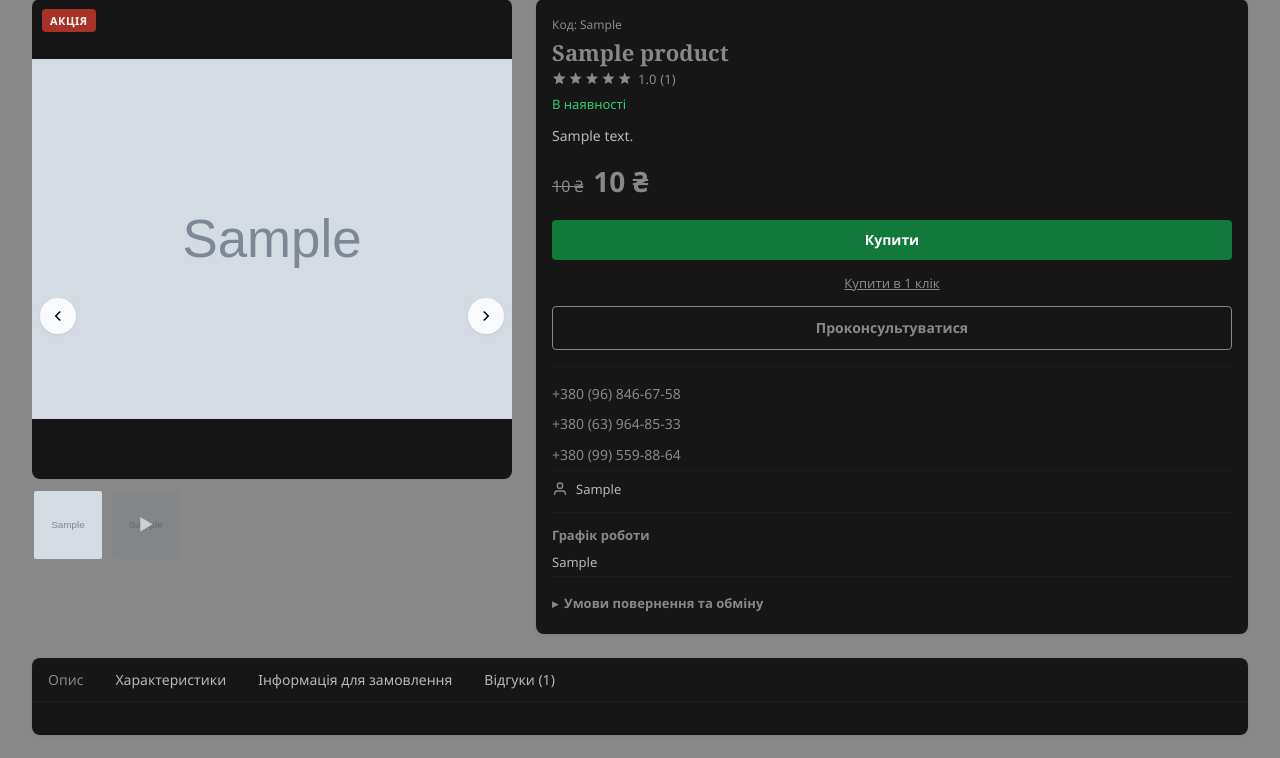
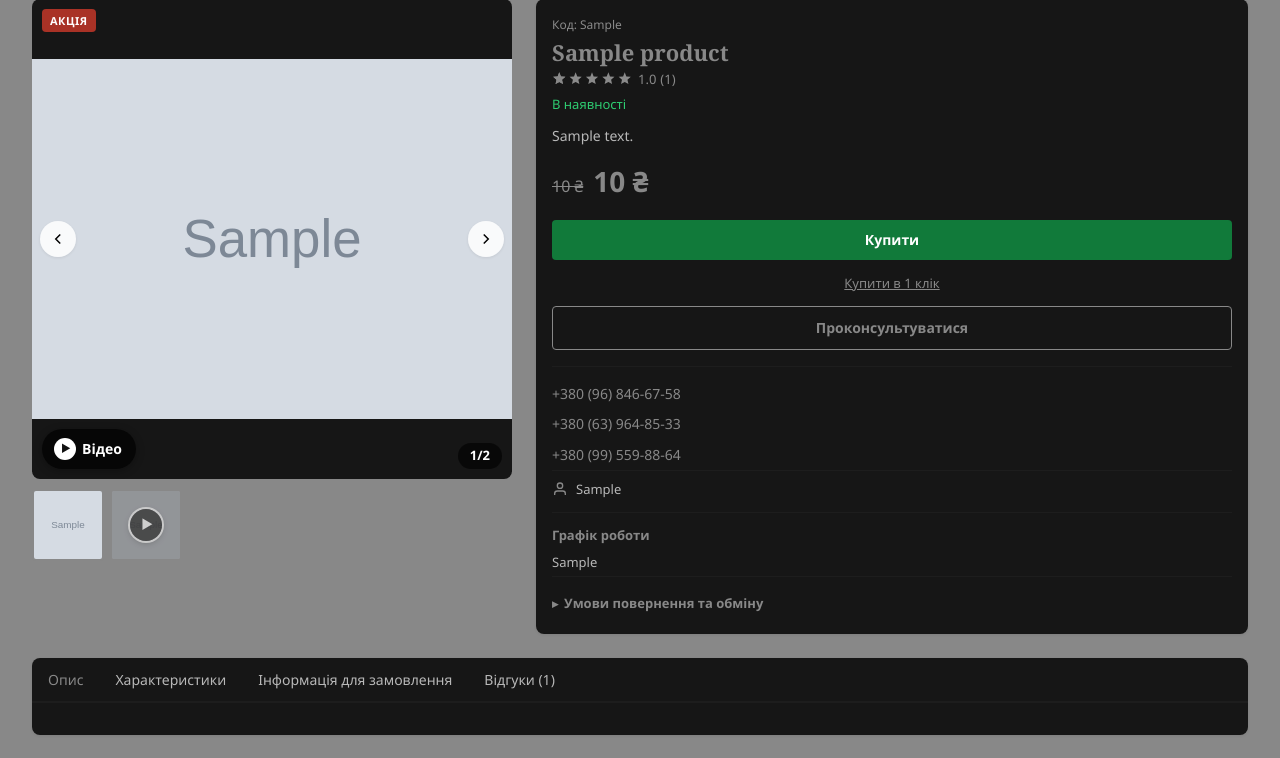
Before and after one commit to BonisOleg/books, a Django app: page /catalog/product/sample/ in a window 1280 px wide. Shown: the part 193-951 px from the top of the page. Run offline with Django 5.2, Linux system fonts and the light colour scheme; data comes from the database, SQL or seed files in the repository; tables that the repository leaves empty hold one stand-in row (values such as "Sample post"); grey boxes marked "Sample" are stand-in pictures; some libraries are stand-ins or nearby versions.

Commit message:
feat(gallery): відео в кінці галереї з лічильником і кнопкою ▶ Відео
Мініатюра відео лишається останньою з помітною ▶; лічильник N/M у галереї та lightbox враховує відео; кнопка «▶ Відео» на головному фото лише за наявності відео.

Co-authored-by: Cursor <cursoragent@cursor.com>

```diff
--- a/static/css/lightbox.css
+++ b/static/css/lightbox.css
@@ -26,6 +26,14 @@
     padding: 16px;
 }
 
+.lightbox__media {
+    max-width: 100%;
+    max-height: 100%;
+    display: flex;
+    align-items: center;
+    justify-content: center;
+}
+
 .lightbox__img {
     max-width: 100%;
     max-height: 100%;
@@ -34,6 +42,17 @@
     height: auto;
     box-shadow: 0 12px 48px rgba(0, 0, 0, 0.6);
     border-radius: var(--radius-md);
+}
+
+.lightbox__iframe,
+.lightbox__video {
+    width: min(960px, calc(100vw - 32px));
+    height: min(540px, 70vh);
+    max-width: 100%;
+    border: 0;
+    background: #000;
+    border-radius: var(--radius-md);
+    box-shadow: 0 12px 48px rgba(0, 0, 0, 0.6);
 }
 
 .lightbox__close,
--- a/static/css/product.css
+++ b/static/css/product.css
@@ -10,6 +10,10 @@
 }
 
 .product-gallery {
+    position: relative;
+}
+
+.product-gallery__stage {
     position: relative;
 }
 
@@ -103,19 +107,137 @@
     position: relative;
 }
 
+.product-gallery__thumb--video::before {
+    content: '';
+    position: absolute;
+    inset: 0;
+    background: rgba(0, 0, 0, 0.28);
+    z-index: 1;
+    pointer-events: none;
+}
+
 .product-gallery__thumb--video::after {
     content: '▶';
     position: absolute;
-    top: 0;
-    right: 0;
-    bottom: 0;
-    left: 0;
+    top: 50%;
+    left: 50%;
+    z-index: 2;
+    width: 28px;
+    height: 28px;
+    margin-top: -14px;
+    margin-left: -14px;
     display: flex;
     align-items: center;
     justify-content: center;
-    background: rgba(0,0,0,0.4);
+    border-radius: 50%;
+    background: rgba(0, 0, 0, 0.78);
     color: #fff;
-    font-size: 1rem;
+    font-size: 0.7rem;
+    line-height: 1;
+    padding-left: 2px;
+    box-shadow: 0 0 0 2px rgba(255, 255, 255, 0.92), 0 2px 6px rgba(0, 0, 0, 0.35);
+    pointer-events: none;
+}
+
+.product-gallery__counter {
+    position: absolute;
+    right: 10px;
+    bottom: 10px;
+    z-index: 4;
+    min-width: 44px;
+    padding: 4px 10px;
+    border-radius: 999px;
+    background: rgba(0, 0, 0, 0.62);
+    color: #fff;
+    font-size: 0.75rem;
+    font-weight: 600;
+    line-height: 1.2;
+    text-align: center;
+    pointer-events: none;
+    -webkit-backdrop-filter: blur(4px);
+    backdrop-filter: blur(4px);
+}
+
+.product-gallery__play-video {
+    position: absolute;
+    left: 10px;
+    bottom: 10px;
+    z-index: 4;
+    display: inline-flex;
+    align-items: center;
+    gap: 6px;
+    min-height: 36px;
+    padding: 6px 12px 6px 10px;
+    border: 0;
+    border-radius: 999px;
+    background: rgba(0, 0, 0, 0.72);
+    color: #fff;
+    font-size: 0.8125rem;
+    font-weight: 600;
+    line-height: 1;
+    cursor: pointer;
+    -webkit-appearance: none;
+    appearance: none;
+    touch-action: manipulation;
+    -webkit-tap-highlight-color: transparent;
+    box-shadow: 0 2px 8px rgba(0, 0, 0, 0.28);
+}
+
+.product-gallery__play-video:hover,
+.product-gallery__play-video:focus-visible {
+    background: rgba(0, 0, 0, 0.88);
+    outline: 2px solid #fff;
+    outline-offset: 2px;
+}
+
+.product-gallery__play-video-icon {
+    display: inline-flex;
+    align-items: center;
+    justify-content: center;
+    width: 22px;
+    height: 22px;
+    border-radius: 50%;
+    background: #fff;
+    color: #111;
+    font-size: 0.65rem;
+    padding-left: 2px;
+}
+
+.product-gallery__play-video.is-hidden {
+    display: none;
+}
+
+.product-gallery__thumb--video .thumb-empty {
+    width: 100%;
+    height: 100%;
+    background: #1a1a1a;
+}
+
+@media (min-width: 768px) {
+    .product-gallery__thumb--video::after {
+        width: 32px;
+        height: 32px;
+        margin-top: -16px;
+        margin-left: -16px;
+        font-size: 0.8rem;
+    }
+
+    .product-gallery__play-video {
+        min-height: 40px;
+        padding: 8px 14px 8px 12px;
+        font-size: 0.875rem;
+    }
+
+    .product-gallery__counter {
+        font-size: 0.8125rem;
+        padding: 5px 12px;
+    }
+}
+
+@media (max-width: 389px) {
+    .product-gallery__play-video {
+        max-width: calc(100% - 72px);
+    }
 }
 
 .product-gallery__arrows {
--- a/static/js/gallery.js
+++ b/static/js/gallery.js
@@ -3,8 +3,11 @@ document.addEventListener('DOMContentLoaded', function () {
     var mainContainer = document.getElementById('gallery-main');
     var prevBtn = document.getElementById('gallery-prev');
     var nextBtn = document.getElementById('gallery-next');
+    var counterEl = document.getElementById('gallery-counter');
+    var playVideoBtn = document.getElementById('gallery-play-video');
     var currentIndex = 0;
     var items = [];
+    var firstVideoIndex = -1;
 
     thumbs.forEach(function (thumb) {
         items.push({
@@ -16,6 +19,13 @@ document.addEventListener('DOMContentLoaded', function () {
             el: thumb,
         });
     });
+
+    for (var vi = 0; vi < items.length; vi++) {
+        if (items[vi].type === 'video') {
+            firstVideoIndex = vi;
+            break;
+        }
+    }
 
     if (items.length === 0) return;
 
@@ -61,6 +71,39 @@ document.addEventListener('DOMContentLoaded', function () {
         return embed;
     }
 
+    function formatCounter(index, total) {
+        return (index + 1) + '/' + total;
+    }
+
+    function updateCounter(index) {
+        if (counterEl) {
+            counterEl.textContent = formatCounter(index, items.length);
+        }
+    }
+
+    function createYoutubeIframe(embedSrc) {
+        var iframe = document.createElement('iframe');
+        iframe.src = embedSrc + (embedSrc.indexOf('?') === -1 ? '?autoplay=1' : '&autoplay=1');
+        iframe.className = 'product-gallery__iframe';
+        iframe.setAttribute('referrerpolicy', 'strict-origin-when-cross-origin');
+        iframe.setAttribute('allow', 'autoplay; fullscreen');
+        iframe.setAttribute('allowfullscreen', '');
+        iframe.title = 'Відео';
+        return iframe;
+    }
+
+    function createNativeVideo(src) {
+        var video = document.createElement('video');
+        video.src = src;
+        video.controls = true;
+        video.autoplay = true;
+        video.playsInline = true;
+        video.setAttribute('playsinline', '');
+        video.setAttribute('webkit-playsinline', '');
+        video.className = 'product-gallery__video';
+        return video;
+    }
+
     function showItem(index) {
         if (index < 0) index = items.length - 1;
         if (index >= items.length) index = 0;
@@ -69,32 +112,21 @@ document.addEventListener('DOMContentLoaded', function () {
         var item = items[index];
         thumbs.forEach(function (t) { t.classList.remove('is-active'); });
         item.el.classList.add('is-active');
-        item.el.scrollIntoView({ behavior: 'smooth', block: 'nearest', inline: 'center' });
+        item.el.scrollIntoView({ behavior: 'smooth', block: 'nearest', inline: 'nearest' });
 
         mainContainer.innerHTML = '';
         mainContainer.classList.toggle('product-gallery__main--video', item.type === 'video');
+        if (playVideoBtn) {
+            playVideoBtn.classList.toggle('is-hidden', item.type === 'video');
+        }
+        updateCounter(index);
 
         if (item.type === 'video') {
             var embedSrc = item.embed || youtubeEmbedUrl(item.src);
             if (embedSrc) {
-                var iframe = document.createElement('iframe');
-                iframe.src = embedSrc + (embedSrc.indexOf('?') === -1 ? '?autoplay=1' : '&autoplay=1');
-                iframe.className = 'product-gallery__iframe';
-                iframe.setAttribute('referrerpolicy', 'strict-origin-when-cross-origin');
-                iframe.setAttribute('allow', 'autoplay; fullscreen');
-                iframe.setAttribute('allowfullscreen', '');
-                iframe.title = 'Відео';
-                mainContainer.appendChild(iframe);
+                mainContainer.appendChild(createYoutubeIframe(embedSrc));
             } else {
-                var video = document.createElement('video');
-                video.src = item.src;
-                video.controls = true;
-                video.autoplay = true;
-                video.playsInline = true;
-                video.setAttribute('playsinline', '');
-                video.setAttribute('webkit-playsinline', '');
-                video.className = 'product-gallery__video';
-                mainContainer.appendChild(video);
+                mainContainer.appendChild(createNativeVideo(item.src));
             }
         } else {
             var img = document.createElement('img');
@@ -114,10 +146,24 @@ document.addEventListener('DOMContentLoaded', function () {
         thumb.addEventListener('click', function () {
             showItem(i);
         });
+        thumb.addEventListener('keydown', function (e) {
+            if (e.key === 'Enter' || e.key === ' ') {
+                e.preventDefault();
+                showItem(i);
+            }
+        });
     });
 
     if (prevBtn) prevBtn.addEventListener('click', function () { showItem(currentIndex - 1); });
     if (nextBtn) nextBtn.addEventListener('click', function () { showItem(currentIndex + 1); });
+
+    if (playVideoBtn) {
+        playVideoBtn.addEventListener('click', function (e) {
+            e.preventDefault();
+            e.stopPropagation();
+            if (firstVideoIndex >= 0) showItem(firstVideoIndex);
+        });
+    }
 
     var touchStartX = 0;
     var touchEndX = 0;
@@ -143,9 +189,11 @@ document.addEventListener('DOMContentLoaded', function () {
         if (e.key === 'ArrowRight') showItem(currentIndex + 1);
     });
 
-    var imageItems = items.filter(function (i) { return i.type !== 'video'; });
+    updateCounter(0);
+
     var lightbox = null;
     var lightboxImg = null;
+    var lightboxMedia = null;
     var lightboxCounter = null;
     var lightboxIndex = 0;
 
@@ -160,7 +208,7 @@ document.addEventListener('DOMContentLoaded', function () {
         lightbox.setAttribute('aria-modal', 'true');
         lightbox.innerHTML =
             '<div class="lightbox__stage">' +
-            '<img class="lightbox__img" alt="">' +
+            '<div class="lightbox__media"></div>' +
             '<button type="button" class="lightbox__close" aria-label="' + labelClose + '">×</button>' +
             '<button type="button" class="lightbox__nav lightbox__nav--prev" aria-label="' + labelPrev + '">' +
             '<svg viewBox="0 0 24 24" fill="none" stroke="currentColor" stroke-width="2"><polyline points="15 18 9 12 15 6"/></svg>' +
@@ -172,7 +220,10 @@ document.addEventListener('DOMContentLoaded', function () {
             '</div>';
         document.body.appendChild(lightbox);
 
-        lightboxImg = lightbox.querySelector('.lightbox__img');
+        lightboxMedia = lightbox.querySelector('.lightbox__media');
+        lightboxImg = document.createElement('img');
+        lightboxImg.className = 'lightbox__img';
+        lightboxImg.alt = '';
         lightboxCounter = lightbox.querySelector('.lightbox__counter');
 
         lightbox.querySelector('.lightbox__close').addEventListener('click', closeLightbox);
@@ -190,7 +241,7 @@ document.addEventListener('DOMContentLoaded', function () {
     }
 
     function openLightbox(index) {
-        if (imageItems.length === 0) return;
+        if (items.length === 0) return;
         if (!lightbox) buildLightbox();
         lightboxIndex = index;
         renderLightbox();
@@ -202,27 +253,42 @@ document.addEventListener('DOMContentLoaded', function () {
         if (!lightbox) return;
         lightbox.classList.remove('is-open');
         document.body.style.overflow = '';
+        if (lightboxMedia) lightboxMedia.innerHTML = '';
     }
 
     function navLightbox(delta) {
-        lightboxIndex = (lightboxIndex + delta + imageItems.length) % imageItems.length;
+        lightboxIndex = (lightboxIndex + delta + items.length) % items.length;
         renderLightbox();
     }
 
     function renderLightbox() {
-        var item = imageItems[lightboxIndex];
-        lightboxImg.src = item.full || item.src;
-        lightboxImg.removeAttribute('srcset');
-        lightboxCounter.textContent = (lightboxIndex + 1) + ' / ' + imageItems.length;
+        var item = items[lightboxIndex];
+        lightboxMedia.innerHTML = '';
+        lightboxCounter.textContent = formatCounter(lightboxIndex, items.length);
+
+        if (item.type === 'video') {
+            var embedSrc = item.embed || youtubeEmbedUrl(item.src);
+            if (embedSrc) {
+                var iframe = createYoutubeIframe(embedSrc);
+                iframe.className = 'lightbox__iframe product-gallery__iframe';
+                lightboxMedia.appendChild(iframe);
+            } else {
+                var video = createNativeVideo(item.src);
+                video.className = 'lightbox__video product-gallery__video';
+                lightboxMedia.appendChild(video);
+            }
+        } else {
+            lightboxImg.src = item.full || item.src;
+            lightboxImg.removeAttribute('srcset');
+            lightboxMedia.appendChild(lightboxImg);
+        }
     }
 
     if (mainContainer) {
         mainContainer.addEventListener('click', function () {
             var item = items[currentIndex];
             if (!item || item.type === 'video') return;
-            var imgIndex = imageItems.findIndex(function (i) { return i.src === item.src; });
-            if (imgIndex < 0) imgIndex = 0;
-            openLightbox(imgIndex);
+            openLightbox(currentIndex);
         });
     }
 
--- a/templates/products/product_detail.html
+++ b/templates/products/product_detail.html
@@ -42,6 +42,7 @@
                 {% include "includes/product_badges.html" with product=product only %}
             </div>
 
+            <div class="product-gallery__stage">
                 <div class="product-gallery__main" id="gallery-main"
                      data-label-close="{% trans 'Закрити' %}"
                      data-label-prev="{% trans 'Попереднє' %}"
@@ -56,6 +57,22 @@
                     {% endwith %}
                 </div>
 
+                {% if product.videos.exists %}
+                <button type="button"
+                        class="product-gallery__play-video"
+                        id="gallery-play-video"
+                        aria-label="{% trans 'Відтворити відео' %}">
+                    <span class="product-gallery__play-video-icon" aria-hidden="true">▶</span>
+                    <span class="product-gallery__play-video-text">{% trans 'Відео' %}</span>
+                </button>
+                {% endif %}
+
+                {% with gallery_total=product.images.count|add:product.videos.count %}
+                {% if gallery_total > 0 %}
+                <div class="product-gallery__counter" id="gallery-counter" aria-live="polite">1/{{ gallery_total }}</div>
+                {% endif %}
+                {% endwith %}
+
                 <div class="product-gallery__arrows">
                     <button type="button" class="product-gallery__arrow" id="gallery-prev" aria-label="{% trans 'Попереднє фото' %}">
                         <svg viewBox="0 0 24 24" fill="none" stroke="currentColor" stroke-width="2" aria-hidden="true" focusable="false">
@@ -67,6 +84,7 @@
                             <polyline points="9 6 15 12 9 18"/>
                         </svg>
                     </button>
+                </div>
             </div>
 
             <div class="product-gallery__nav" id="gallery-thumbs">
@@ -82,6 +100,9 @@
                 {% endfor %}
                 {% for vid in product.videos.all %}
                 <div class="product-gallery__thumb product-gallery__thumb--video"
+                     role="button"
+                     tabindex="0"
+                     aria-label="{% trans 'Відтворити відео' %}"
                      data-type="video"
                      data-src="{% if vid.video_file %}{{ vid.video_file.url }}{% else %}{{ vid.video_url }}{% endif %}"
                      data-embed="{{ vid.embed_url }}"
```
Also changed, not shown: products/tests/test_youtube.py (+101 -1 lines). Lines whose indentation alone changed are shown as unchanged.
